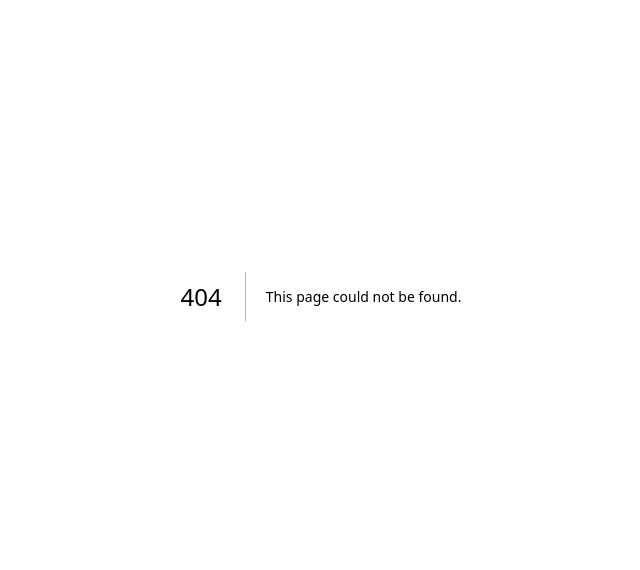
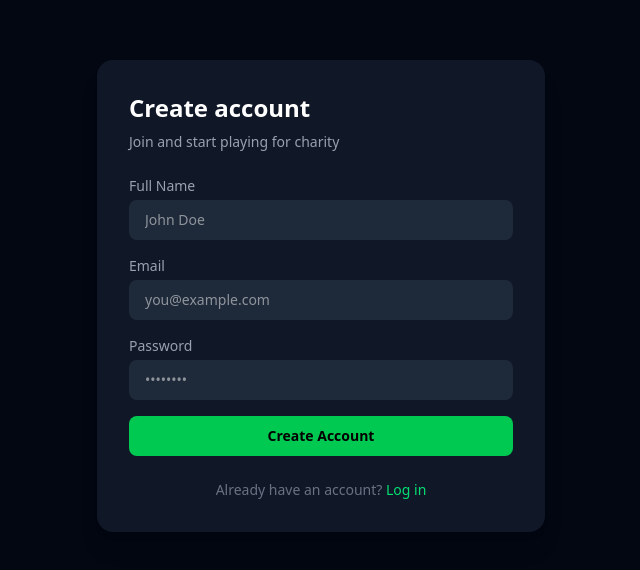
Before and after one commit to uttam-on-git/golf-charity-platform, a Next.js app in the folder frontend/: page /register in a window 1280 px wide. Before the commit this address had no page. Shown: the part 104-674 px from the top of the page, without its empty margins (319-959 px from the left). Built offline with nearby package versions, Linux system fonts and the light colour scheme; no server answers.

Commit message:
feat(frontend): add auth context, login and register pages

```diff
--- a/frontend/package.json
+++ b/frontend/package.json
@@ -9,6 +9,7 @@
     "lint": "eslint"
   },
   "dependencies": {
+    "axios": "^1.13.6",
     "next": "16.2.0",
     "react": "19.2.4",
     "react-dom": "19.2.4"
--- a/frontend/src/app/layout.tsx
+++ b/frontend/src/app/layout.tsx
@@ -1,6 +1,7 @@
 import type { Metadata } from "next";
 import { Geist, Geist_Mono } from "next/font/google";
 import "./globals.css";
+import { AuthProvider } from "@/context/AuthContext";
 
 const geistSans = Geist({
   variable: "--font-geist-sans",
@@ -13,8 +14,8 @@ const geistMono = Geist_Mono({
 });
 
 export const metadata: Metadata = {
-  title: "Create Next App",
-  description: "Generated by create next app",
+  title: "Golf Charity Platform",
+  description: "Play golf. Win prizes. Support charity.",
 };
 
 export default function RootLayout({
@@ -27,7 +28,9 @@ export default function RootLayout({
       lang="en"
       className={`${geistSans.variable} ${geistMono.variable} h-full antialiased`}
     >
-      <body className="min-h-full flex flex-col">{children}</body>
+      <body className="min-h-full flex flex-col">
+        <AuthProvider>{children}</AuthProvider>
+      </body>
     </html>
   );
 }
--- /dev/null
+++ b/frontend/src/app/login/page.tsx
@@ -0,0 +1,84 @@
+'use client';
+
+import { useState } from 'react';
+import { useAuth } from '@/context/AuthContext';
+import { useRouter } from 'next/navigation';
+import Link from 'next/link';
+
+export default function LoginPage() {
+  const { login } = useAuth();
+  const router = useRouter();
+  const [email, setEmail] = useState('');
+  const [password, setPassword] = useState('');
+  const [error, setError] = useState('');
+  const [loading, setLoading] = useState(false);
+
+  const handleSubmit = async (e: React.FormEvent) => {
+    e.preventDefault();
+    setError('');
+    setLoading(true);
+    try {
+      await login(email, password);
+      router.push('/dashboard');
+    } catch {
+      setError('Invalid email or password');
+    } finally {
+      setLoading(false);
+    }
+  };
+
+  return (
+    <main className="min-h-screen flex items-center justify-center bg-gray-950">
+      <div className="w-full max-w-md bg-gray-900 rounded-2xl p-8 shadow-xl">
+        <h1 className="text-2xl font-bold text-white mb-2">Welcome back</h1>
+        <p className="text-gray-400 mb-6 text-sm">Log in to your account</p>
+
+        {error && (
+          <div className="bg-red-500/10 border border-red-500/30 text-red-400 text-sm rounded-lg p-3 mb-4">
+            {error}
+          </div>
+        )}
+
+        <form onSubmit={handleSubmit} className="space-y-4">
+          <div>
+            <label className="text-sm text-gray-400 mb-1 block">Email</label>
+            <input
+              type="email"
+              value={email}
+              onChange={(e) => setEmail(e.target.value)}
+              className="w-full bg-gray-800 text-white rounded-lg px-4 py-2.5 text-sm outline-none focus:ring-2 focus:ring-green-500"
+              placeholder="you@example.com"
+              required
+            />
+          </div>
+          <div>
+            <label className="text-sm text-gray-400 mb-1 block">Password</label>
+            <input
+              type="password"
+              value={password}
+              onChange={(e) => setPassword(e.target.value)}
+              className="w-full bg-gray-800 text-white rounded-lg px-4 py-2.5 text-sm outline-none focus:ring-2 focus:ring-green-500"
+              placeholder="••••••••"
+              required
+            />
+          </div>
+
+          <button
+            type="submit"
+            disabled={loading}
+            className="w-full bg-green-500 hover:bg-green-400 disabled:opacity-50 text-black font-semibold rounded-lg py-2.5 text-sm transition"
+          >
+            {loading ? 'Logging in...' : 'Log In'}
+          </button>
+        </form>
+
+        <p className="text-gray-500 text-sm mt-6 text-center">
+          Don&apos;t have an account?{' '}
+          <Link href="/register" className="text-green-400 hover:underline">
+            Sign up
+          </Link>
+        </p>
+      </div>
+    </main>
+  );
+}
--- /dev/null
+++ b/frontend/src/app/register/page.tsx
@@ -0,0 +1,97 @@
+'use client';
+
+import { useState } from 'react';
+import { useAuth } from '@/context/AuthContext';
+import { useRouter } from 'next/navigation';
+import Link from 'next/link';
+
+export default function RegisterPage() {
+  const { register } = useAuth();
+  const router = useRouter();
+  const [fullName, setFullName] = useState('');
+  const [email, setEmail] = useState('');
+  const [password, setPassword] = useState('');
+  const [error, setError] = useState('');
+  const [loading, setLoading] = useState(false);
+
+  const handleSubmit = async (e: React.FormEvent) => {
+    e.preventDefault();
+    setError('');
+    setLoading(true);
+    try {
+      await register(email, password, fullName);
+      router.push('/login?registered=true');
+    } catch {
+      setError('Something went wrong. Please try again.');
+    } finally {
+      setLoading(false);
+    }
+  };
+
+  return (
+    <main className="min-h-screen flex items-center justify-center bg-gray-950">
+      <div className="w-full max-w-md bg-gray-900 rounded-2xl p-8 shadow-xl">
+        <h1 className="text-2xl font-bold text-white mb-2">Create account</h1>
+        <p className="text-gray-400 mb-6 text-sm">Join and start playing for charity</p>
+
+        {error && (
+          <div className="bg-red-500/10 border border-red-500/30 text-red-400 text-sm rounded-lg p-3 mb-4">
+            {error}
+          </div>
+        )}
+
+        <form onSubmit={handleSubmit} className="space-y-4">
+          <div>
+            <label className="text-sm text-gray-400 mb-1 block">Full Name</label>
+            <input
+              type="text"
+              value={fullName}
+              onChange={(e) => setFullName(e.target.value)}
+              className="w-full bg-gray-800 text-white rounded-lg px-4 py-2.5 text-sm outline-none focus:ring-2 focus:ring-green-500"
+              placeholder="John Doe"
+              required
+            />
+          </div>
+          <div>
+            <label className="text-sm text-gray-400 mb-1 block">Email</label>
+            <input
+              type="email"
+              value={email}
+              onChange={(e) => setEmail(e.target.value)}
+              className="w-full bg-gray-800 text-white rounded-lg px-4 py-2.5 text-sm outline-none focus:ring-2 focus:ring-green-500"
+              placeholder="you@example.com"
+              required
+            />
+          </div>
+          <div>
+            <label className="text-sm text-gray-400 mb-1 block">Password</label>
+            <input
+              type="password"
+              value={password}
+              onChange={(e) => setPassword(e.target.value)}
+              className="w-full bg-gray-800 text-white rounded-lg px-4 py-2.5 text-sm outline-none focus:ring-2 focus:ring-green-500"
+              placeholder="••••••••"
+              minLength={6}
+              required
+            />
+          </div>
+
+          <button
+            type="submit"
+            disabled={loading}
+            className="w-full bg-green-500 hover:bg-green-400 disabled:opacity-50 text-black font-semibold rounded-lg py-2.5 text-sm transition"
+          >
+            {loading ? 'Creating account...' : 'Create Account'}
+          </button>
+        </form>
+
+        <p className="text-gray-500 text-sm mt-6 text-center">
+          Already have an account?{' '}
+          <Link href="/login" className="text-green-400 hover:underline">
+            Log in
+          </Link>
+        </p>
+      </div>
+    </main>
+  );
+}
--- /dev/null
+++ b/frontend/src/context/AuthContext.tsx
@@ -0,0 +1,79 @@
+'use client';
+
+import { createContext, useContext, useEffect, useState } from 'react';
+import api from '@/lib/axios';
+
+interface User {
+  id: string;
+  email: string;
+}
+
+interface AuthContextType {
+  user: User | null;
+  token: string | null;
+  login: (email: string, password: string) => Promise<void>;
+  register: (email: string, password: string, full_name: string) => Promise<void>;
+  logout: () => void;
+  loading: boolean;
+}
+
+const AuthContext = createContext<AuthContextType | null>(null);
+
+export const AuthProvider = ({ children }: { children: React.ReactNode }) => {
+  const [user, setUser] = useState<User | null>(null);
+  const [token, setToken] = useState<string | null>(null);
+  const [loading, setLoading] = useState(true);
+
+  useEffect(() => {
+    const savedToken = localStorage.getItem('token');
+    if (savedToken) {
+      setToken(savedToken);
+      fetchMe(savedToken);
+    } else {
+      setLoading(false);
+    }
+  }, []);
+
+  const fetchMe = async (t: string) => {
+    try {
+      const res = await api.get('/auth/me', {
+        headers: { Authorization: `Bearer ${t}` },
+      });
+      setUser(res.data.data);
+    } catch {
+      localStorage.removeItem('token');
+    } finally {
+      setLoading(false);
+    }
+  };
+
+  const login = async (email: string, password: string) => {
+    const res = await api.post('/auth/login', { email, password });
+    const { token, user } = res.data;
+    localStorage.setItem('token', token);
+    setToken(token);
+    setUser(user);
+  };
+
+  const register = async (email: string, password: string, full_name: string) => {
+    await api.post('/auth/register', { email, password, full_name });
+  };
+
+  const logout = () => {
+    localStorage.removeItem('token');
+    setToken(null);
+    setUser(null);
+  };
+
+  return (
+    <AuthContext.Provider value={{ user, token, login, register, logout, loading }}>
+      {children}
+    </AuthContext.Provider>
+  );
+};
+
+export const useAuth = () => {
+  const ctx = useContext(AuthContext);
+  if (!ctx) throw new Error('useAuth must be used within AuthProvider');
+  return ctx;
+};
--- /dev/null
+++ b/frontend/src/lib/axios.ts
@@ -0,0 +1,15 @@
+import axios from 'axios';
+
+const api = axios.create({
+  baseURL: process.env.NEXT_PUBLIC_API_URL || 'http://localhost:5000/api',
+  headers: { 'Content-Type': 'application/json' },
+});
+
+// Attach token to every request automatically
+api.interceptors.request.use((config) => {
+  const token = localStorage.getItem('token');
+  if (token) config.headers.Authorization = `Bearer ${token}`;
+  return config;
+});
+
+export default api;
```
Also changed, not shown: 1 other file (tests, documents, lock files or other folders).
